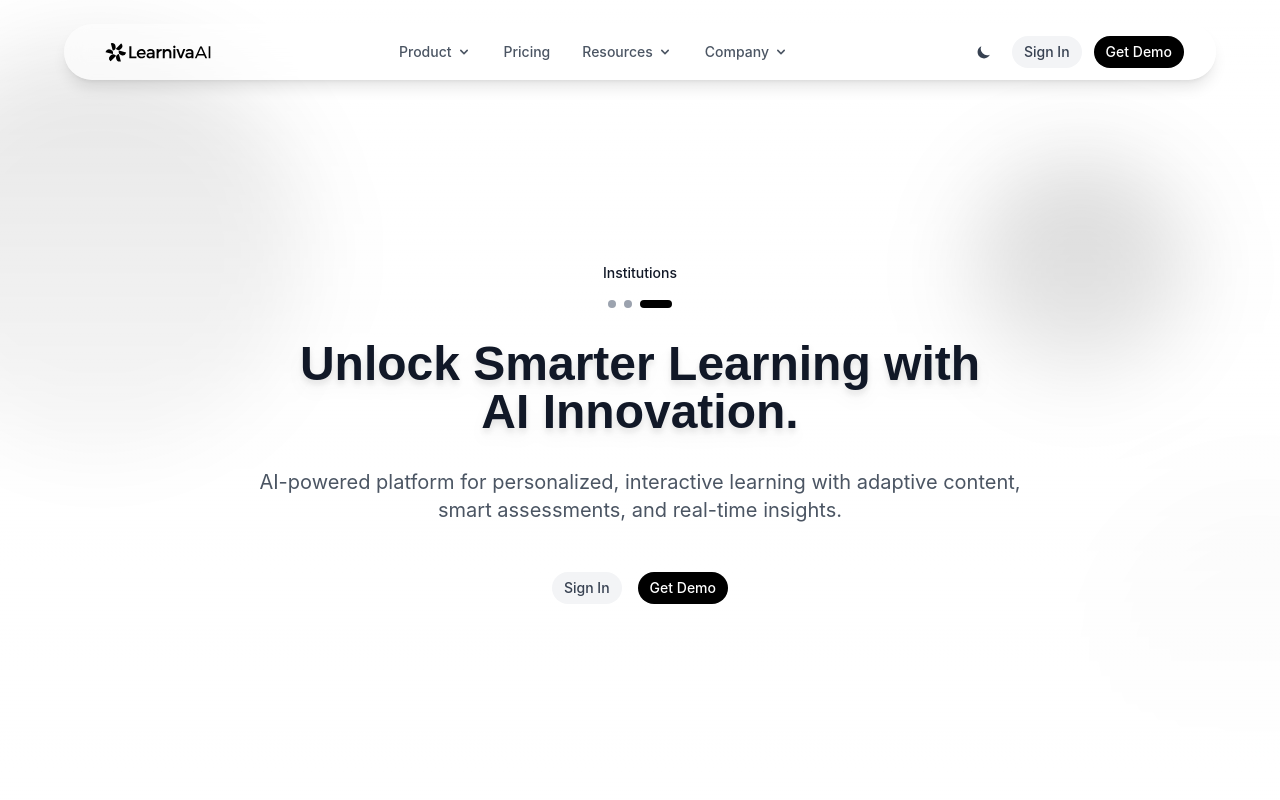
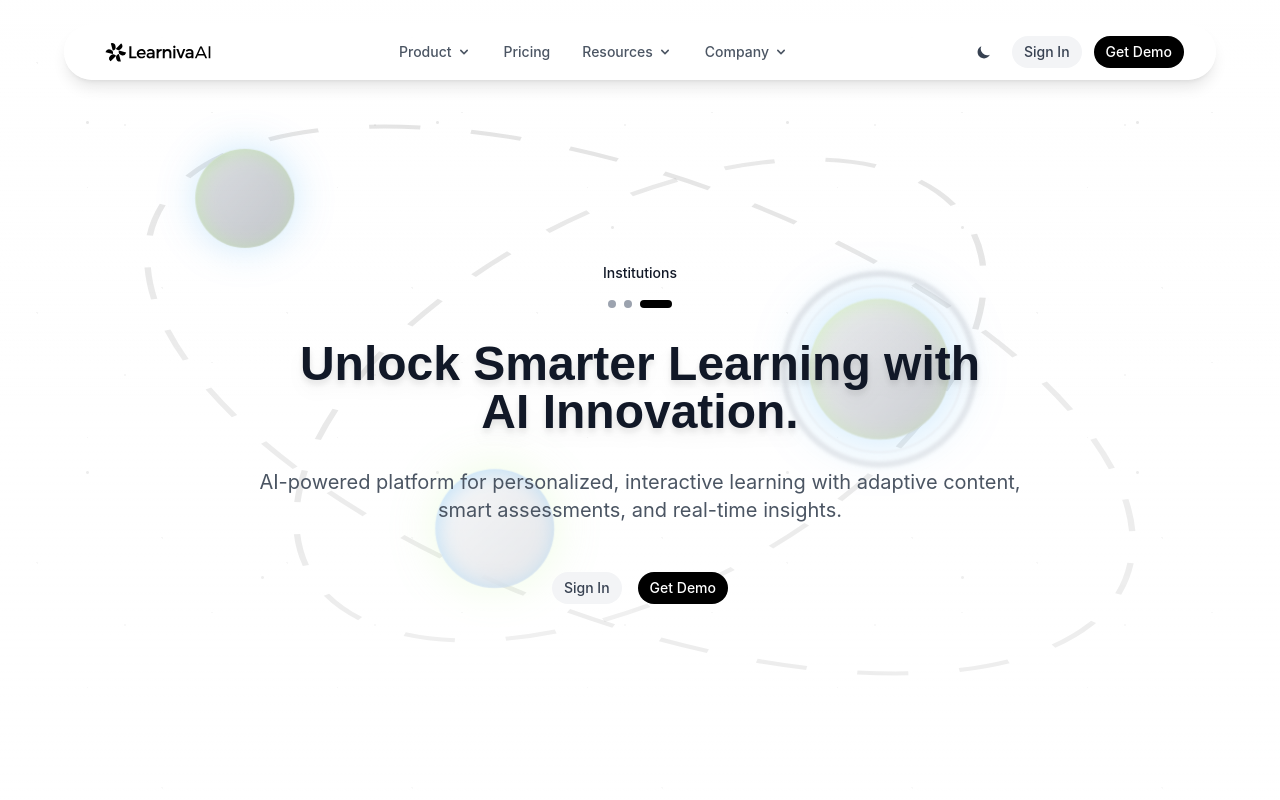
Before and after one commit to Muchafara/learniva-ai, a Next.js app: page / in a window 1280 px wide. Shown: the top 800 px of the page. Built offline with nearby package versions, Linux system fonts and the light colour scheme.

Commit message:
Enhance Hero component with interactive floating shapes and cosmic elements; update LearnivaAIDashboard styling; refine SocialProof shadow effects

```diff
--- a/src/components/home/Hero.tsx
+++ b/src/components/home/Hero.tsx
@@ -3,14 +3,103 @@
 import { useState, useEffect, useRef } from 'react'
 import Link from 'next/link'
 import Image from 'next/image'
-import { motion } from 'framer-motion'
-import { HiUpload, HiSparkles, HiAcademicCap } from 'react-icons/hi'
+import { motion, useAnimation } from 'framer-motion'
+import {
+  HiUpload,
+  HiSparkles,
+  HiAcademicCap,
+  HiLightningBolt,
+  HiBookOpen,
+  HiClipboardCheck,
+  HiChartBar,
+  HiChatAlt
+} from 'react-icons/hi'
 import { Navigation } from '@/components/layout/Navigation'
 
 export function Hero() {
   const [dragActive, setDragActive] = useState(false)
   const [currentStage, setCurrentStage] = useState(0)
   const [isPlaying, setIsPlaying] = useState(true)
+  const [mousePosition, setMousePosition] = useState({ x: 0, y: 0 })
+
+  // Floating patterns for shapes
+  const shapes = {
+    circle: {
+      path: {
+        y: [0, -80, -40, -100, 0],
+        x: [0, 60, -50, 30, 0],
+      },
+      position: "left-[25%] top-[30%]"
+    },
+    square: {
+      path: {
+        y: [0, -60, -120, -60, 0],
+        x: [0, -70, 0, 70, 0],
+      },
+      position: "right-[25%] top-[25%]"
+    },
+    triangle: {
+      path: {
+        y: [0, -100, -50, -150, 0],
+        x: [0, 80, -80, 40, 0],
+      },
+      position: "left-[30%] bottom-[35%]"
+    },
+    rectangle: {
+      path: {
+        y: [0, -140, -60, -120, 0],
+        x: [0, -60, 60, -30, 0],
+      },
+      position: "right-[20%] bottom-[25%]"
+    },
+    diamond: {
+      path: {
+        y: [0, -120, -40, -80, 0],
+        x: [0, 50, -70, 60, 0],
+      },
+      position: "left-[45%] top-[30%]"
+    }
+  }
+
+  const floatingTransition = {
+    duration: 20,
+    repeat: Infinity,
+    repeatType: "reverse" as const,
+    ease: "easeInOut"
+  }
+
+  const glowingStrokeClass = "border-[2px] shadow-[0_0_10px_rgba(255,255,255,0.5),0_0_20px_rgba(255,255,255,0.3),0_0_30px_rgba(255,255,255,0.2)] dark:shadow-[0_0_10px_rgba(255,255,255,0.5),0_0_20px_rgba(255,255,255,0.3),0_0_30px_rgba(255,255,255,0.2)]"
+
+  useEffect(() => {
+    const handleMouseMove = (e: MouseEvent) => {
+      const shapes = document.querySelectorAll('.interactive-shape');
+      shapes.forEach((shape) => {
+        const rect = shape.getBoundingClientRect();
+        const centerX = rect.left + rect.width / 2;
+        const centerY = rect.top + rect.height / 2;
+
+        // Calculate distance between mouse and shape center
+        const deltaX = e.clientX - centerX;
+        const deltaY = e.clientY - centerY;
+        const distance = Math.sqrt(deltaX * deltaX + deltaY * deltaY);
+
+        // Move shapes based on mouse proximity (closer = more movement)
+        const maxDistance = 300; // Maximum distance for interaction
+        if (distance < maxDistance) {
+          const factor = (maxDistance - distance) / maxDistance; // 1 when close, 0 when far
+          const moveX = (deltaX / distance) * factor * 20; // Max 20px movement
+          const moveY = (deltaY / distance) * factor * 20;
+
+          (shape as HTMLElement).style.transform = `translate(${moveX}px, ${moveY}px)`;
+        } else {
+          (shape as HTMLElement).style.transform = 'translate(0, 0)';
+        }
+      });
+    };
+
+    window.addEventListener('mousemove', handleMouseMove);
+    return () => window.removeEventListener('mousemove', handleMouseMove);
+  }, []);
 
   const stages = [
     { label: 'Students', index: 0 },
@@ -26,37 +115,161 @@ export function Hero() {
   }, [])
 
   return (
-    <section className="relative min-h-screen w-full overflow-hidden">
-      {/* Animated background using framer-motion, black/white based on theme */}
+    <section className="relative min-h-screen w-full overflow-hidden bg-[#ffffff] dark:bg-[#000000]">
+      {/* Starry Background */}
+      <div className="absolute inset-0 z-0">
+        {/* Random stars using radial gradients */}
+        <div className="absolute inset-0 dark:opacity-100 opacity-30"
+          style={{
+            background: `
+              radial-gradient(circle at 15% 25%, rgba(0,0,0,0.2) 1px, transparent 1px),
+              radial-gradient(circle at 85% 45%, rgba(0,0,0,0.2) 1px, transparent 1px),
+              radial-gradient(circle at 35% 75%, rgba(0,0,0,0.2) 1px, transparent 1px),
+              radial-gradient(circle at 65% 15%, rgba(0,0,0,0.2) 1px, transparent 1px),
+              radial-gradient(circle at 50% 50%, rgba(0,0,0,0.2) 1px, transparent 1px)
+            `,
+            backgroundSize: '250px 250px'
+          }}
+        />
+
+        {/* Larger glowing stars */}
+        <div className="absolute inset-0 dark:opacity-100 opacity-40"
+          style={{
+            background: `
+              radial-gradient(circle at 25% 35%, rgba(0,0,0,0.3) 1px, transparent 2px),
+              radial-gradient(circle at 75% 65%, rgba(0,0,0,0.3) 1px, transparent 2px)
+            `,
+            backgroundSize: '350px 350px'
+          }}
+        />
+      </div>
+
+      {/* Cosmic Elements Container */}
       <motion.div
-        className="absolute top-0 left-0 w-full h-full z-0 pointer-events-none"
+        className="absolute top-0 left-0 w-full h-full z-0"
         initial={{ opacity: 0 }}
         animate={{ opacity: 1 }}
-        transition={{ duration: 1 }}
+        transition={{ duration: 1.5 }}
       >
-        {/* Black/white animated circles for light/dark mode */}
+        {/* Orbital Paths */}
+        <svg className="absolute inset-0 w-full h-full opacity-40 dark:opacity-60" viewBox="0 0 100 100" preserveAspectRatio="none">
+          <motion.ellipse
+            cx="50"
+            cy="50"
+            rx="45"
+            ry="25"
+            fill="none"
+            className="stroke-[url(#orbital-gradient-light)] dark:stroke-[url(#orbital-gradient-dark)]"
+            strokeWidth="0.5"
+            strokeDasharray="4,4"
+            initial={{ rotate: 0 }}
+            animate={{ rotate: 360 }}
+            transition={{ duration: 60, repeat: Infinity, ease: "linear" }}
+            style={{ transformOrigin: 'center' }}
+          />
+          <motion.ellipse
+            cx="50"
+            cy="50"
+            rx="35"
+            ry="20"
+            fill="none"
+            className="stroke-[url(#orbital-gradient-light)] dark:stroke-[url(#orbital-gradient-dark)]"
+            strokeWidth="0.5"
+            strokeDasharray="4,4"
+            initial={{ rotate: 0 }}
+            animate={{ rotate: -360 }}
+            transition={{ duration: 45, repeat: Infinity, ease: "linear" }}
+            style={{ transformOrigin: 'center' }}
+          />
+          <defs>
+            <linearGradient id="orbital-gradient-light" x1="0%" y1="0%" x2="100%" y2="100%">
+              <stop offset="0%" stopColor="rgba(0,0,0,0.4)" />
+              <stop offset="50%" stopColor="rgba(0,0,0,0.3)" />
+              <stop offset="100%" stopColor="rgba(0,0,0,0.4)" />
+            </linearGradient>
+            <linearGradient id="orbital-gradient-dark" x1="0%" y1="0%" x2="100%" y2="100%">
+              <stop offset="0%" stopColor="rgba(147,112,219,0.5)" />
+              <stop offset="50%" stopColor="rgba(72,209,204,0.5)" />
+              <stop offset="100%" stopColor="rgba(147,112,219,0.5)" />
+            </linearGradient>
+          </defs>
+        </svg>
+
+        {/* Floating Planets */}
         <motion.div
-          className="absolute rounded-full blur-2xl bg-black/10 dark:bg-white/10"
-          style={{ width: 400, height: 400, top: 40, left: -100 }}
-          animate={{ y: [0, 40, 0], scale: [1, 1.1, 1] }}
-          transition={{ repeat: Infinity, duration: 8, ease: 'easeInOut' }}
+          className="absolute left-[15%] top-[20%] w-24 h-24 rounded-full bg-gradient-to-br from-gray-400/50 to-gray-600/50 dark:from-[#0193F4]/50 dark:to-[#96F254]/50 backdrop-blur-sm"
+          style={{
+            boxShadow: 'var(--tw-ring-offset-shadow, 0 0 #0000), var(--tw-ring-shadow, 0 0 #0000), 0 0 40px rgba(1, 147, 244, 0.3), inset 2px 2px 20px rgba(150, 242, 84, 0.4)'
+          }}
+          animate={{
+            y: [0, -30, 0],
+            x: [0, 15, 0],
+            scale: [1, 1.1, 1]
+          }}
+          transition={{
+            duration: 8,
+            repeat: Infinity,
+            ease: "easeInOut"
+          }}
         />
+
         <motion.div
-          className="absolute rounded-full blur-2xl bg-black/5 dark:bg-white/5"
-          style={{ width: 300, height: 300, bottom: 0, right: -80 }}
-          animate={{ x: [0, 60, 0], scale: [1, 1.15, 1] }}
-          transition={{ repeat: Infinity, duration: 10, ease: 'easeInOut' }}
+          className="absolute right-[25%] top-[35%] w-32 h-32 rounded-full bg-gradient-to-br from-gray-300/60 to-gray-500/60 dark:from-[#0193F4]/60 dark:to-[#96F254]/60 backdrop-blur-md"
+          style={{
+            boxShadow: 'var(--tw-ring-offset-shadow, 0 0 #0000), var(--tw-ring-shadow, 0 0 #0000), 0 0 50px rgba(1, 147, 244, 0.4), inset 2px 2px 20px rgba(150, 242, 84, 0.4)'
+          }}
+          animate={{
+            y: [0, 30, 0],
+            x: [0, -20, 0],
+            scale: [1, 1.12, 1]
+          }}
+          transition={{
+            duration: 10,
+            repeat: Infinity,
+            ease: "easeInOut"
+          }}
+        >
+          {/* Planet Ring */}
+          <div className="absolute inset-0 rounded-full border-4 border-gray-400/40 dark:border-teal-500/40 -rotate-45 scale-[1.4] blur-[1px]" />
+          <div className="absolute inset-0 rounded-full border-2 border-gray-300/30 dark:border-teal-400/30 rotate-45 scale-[1.2]" />
+        </motion.div>
+
+        <motion.div
+          className="absolute left-[35%] bottom-[25%] w-28 h-28 rounded-full bg-gradient-to-br from-gray-200/50 to-gray-400/50 dark:from-[#96F254]/50 dark:to-[#0193F4]/50 backdrop-blur-md"
+          style={{
+            boxShadow: 'var(--tw-ring-offset-shadow, 0 0 #0000), var(--tw-ring-shadow, 0 0 #0000), 0 0 45px rgba(150, 242, 84, 0.3), inset 2px 2px 20px rgba(1, 147, 244, 0.4)'
+          }}
+          animate={{
+            y: [0, -25, 0],
+            x: [0, -15, 0],
+            scale: [1, 1.1, 1]
+          }}
+          transition={{
+            duration: 9,
+            repeat: Infinity,
+            ease: "easeInOut"
+          }}
         />
-        <motion.div
-          className="absolute rounded-full blur-2xl bg-black/20 dark:bg-white/20"
-          style={{ width: 200, height: 200, top: 200, right: 100 }}
-          animate={{ y: [0, -30, 0], scale: [1, 1.08, 1] }}
-          transition={{ repeat: Infinity, duration: 12, ease: 'easeInOut' }}
-        />
+
+        {/* Connecting Lines */}
+        <svg className="absolute inset-0 w-full h-full pointer-events-none">
+          <motion.path
+            d="M 20% 30% L 30% 40% L 40% 25% L 50% 35% L 60% 30%"
+            stroke="currentColor"
+            strokeWidth="1"
+            strokeDasharray="4,4"
+            fill="none"
+            className="text-black/10 dark:text-white/10"
+            initial={{ pathLength: 0, opacity: 0 }}
+            animate={{ pathLength: 1, opacity: 1 }}
+            transition={{ duration: 1.5 }}
+          />
+        </svg>
       </motion.div>
-      {/* Overlay gradients for light/dark mode */}
+      {/* Overlay gradients for better text readability */}
       <div className="absolute inset-0 pointer-events-none z-10">
-        <div className="absolute inset-0 bg-gradient-to-b from-transparent via-white/60 to-white dark:via-black/60 dark:to-black" />
+        <div className="absolute inset-0 bg-gradient-to-b from-transparent via-white/40 to-white/60 dark:via-black/40 dark:to-black/60" />
+        <div className="absolute inset-0 bg-gradient-to-t from-transparent via-transparent to-white/30 dark:to-black/30" />
       </div>
 
       {/* Navigation - positioned absolutely at top */}
@@ -65,7 +278,7 @@ export function Hero() {
       </div>
 
       {/* Hero Content - positioned lower in viewport */}
-      <div className="relative z-20 min-h-screen flex flex-col items-center justify-center px-4 sm:px-6 lg:px-8 pt-48 md:pt-32">
+      <div className="relative z-20 min-h-screen flex flex-col items-center justify-center px-4 sm:px-6 lg:px-8 pt-48 md:pt-32 text-white">
         {/* Onboarding Stages - Animated Progress */}
         <motion.div
           initial={{ opacity: 0, y: 20 }}
--- a/src/components/home/LearnivaAIDashboard.tsx
+++ b/src/components/home/LearnivaAIDashboard.tsx
@@ -91,7 +91,7 @@ const LearnivaAIDashboard = () => {
   const tabs = ['Summary', 'Flash Cards', 'Exercises'];
 
   return (
-  <div className="hidden md:flex bg-gray-50 dark:bg-black w-[80vw] max-w-5xl mx-auto my-12 rounded-md shadow-lg min-h-[600px] border border-gray-200 dark:border-white/20">
+  <div className="hidden md:flex bg-gray-50 dark:bg-black w-[80vw] max-w-5xl mx-auto my-12 rounded-md shadow-xl min-h-[600px]">
       {/* Sidebar */}
       <motion.div
         className="bg-white dark:bg-black border-r border-gray-200 dark:border-white/10"
--- a/src/components/home/SocialProof.tsx
+++ b/src/components/home/SocialProof.tsx
@@ -129,8 +129,8 @@ export function SocialProof() {
                     }}
                     transition={{ duration: 0.5, ease: "easeInOut" }}
                   >
-                    <div className={`min-h-[240px] min-w-[240px] max-w-xs bg-white/10 dark:bg-white/5 backdrop-blur-md rounded-md p-5 flex flex-col items-center justify-center border border-gray-200 dark:border-gray-800 ${
-                      isActive ? 'shadow-2xl' : 'shadow-lg'
+                    <div className={`min-h-[240px] min-w-[240px] max-w-xs bg-white/10 dark:bg-white/5 backdrop-blur-md rounded-md p-5 flex flex-col items-center justify-center ${
+                      isActive ? 'shadow-2xl' : 'shadow-xl'
                     }`}>
                       {/* Quote Icon */}
                       <div className="flex-shrink-0 flex justify-center items-center mb-2">
```
Also changed, not shown: 1 other file (tests, documents, lock files or other folders).
